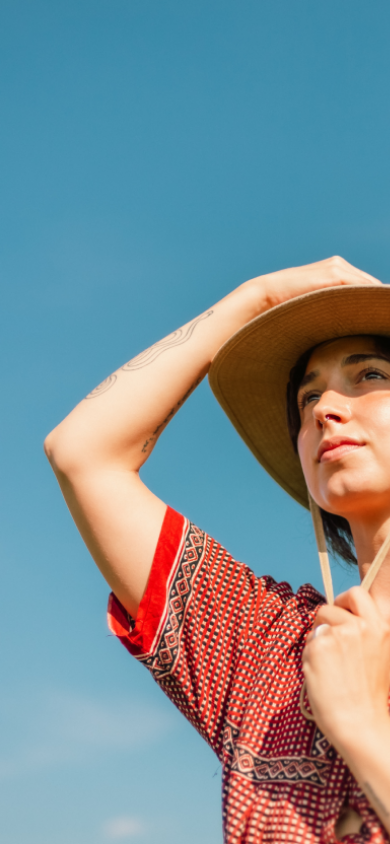
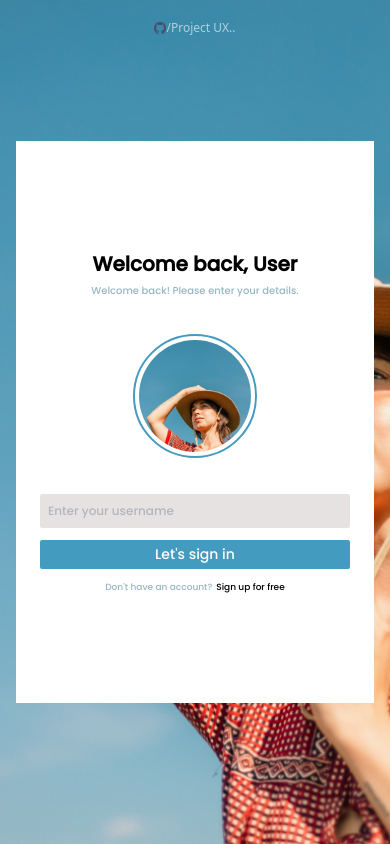
Before and after one commit to SayantanmPaul/profileverfication, a React (Vite) app in the folder client/: page / in a window 390 px wide. Built offline with nearby package versions, Linux system fonts and the light colour scheme.

Commit message:
mobile responsive added

```diff
--- a/client/src/components/username.jsx
+++ b/client/src/components/username.jsx
@@ -34,15 +34,52 @@ export default function Username() {
                 </div>
                 <div className='flex flex-row gap-1'>
                   <p style={{fontFamily: 'Poppins, sans-serif'}} className='text-[#96B7C5] text-xs' >Don&apos;t have an account? </p>
-                  <p style={{fontFamily: 'Poppins, sans-serif'}} className='text-black text-xs hover:underline duration-300'>Sign up for free</p>
+                  <p style={{fontFamily: 'Poppins, sans-serif'}} className='text-black text-xs hover:underline duration-300 cursor-pointer'>Sign up for free</p>
                 </div>
               </div>
             </div>
           </form>
 
         </div>
-        <div className="flex-grow bg-cover bg-no-repeat " style={{backgroundImage: "url(../../public/unsplash.jpg)"}}>
+        <div className="flex-grow bg-cover bg-no-repeat backdrop-blur-sm flex justify-center items-center" style={{backgroundImage: "url(../../public/unsplash.jpg)"}}>
+        {/* mobile and tablet view */}
+
+          <div className='w-[92%] h-2/3 bg-white flex flex-col justify-center items-center lg:hidden'>
+
+            <div className='flex flex-row items-center hover:underline underline-offset-2 duration-300 p-5 absolute top-0'>
+              <img src={git} alt="branch" className='w-[12px]' />
+              <div>
+                <h1 className=' text-xs text-white opacity-60 '>/Project UX..</h1>
+              </div>
+            </div>
+            <form className='flex justify-center items-center h-full'>
+              <div className=' flex flex-col gap-9 '>
+                <div className=' flex  flex-col gap-1'>
+                  <h1 className=' text-[20px] font-semibold text-center' style={{fontFamily: 'Poppins, sans-serif'}}>Welcome back, User</h1>
+                  <p className=' text-[10px] font-medium text-center  text-[#96B7C5]' style={{fontFamily: 'Poppins, sans-serif'}}>Welcome back! Please enter your details.</p>
+                </div>
+                <div className=' flex flex-col items-center'>
+                  <div className=' rounded-full border-2 border-[#439BC0] p-1 '>
+                    <div className=' w-28 h-28 rounded-full overflow-hidden ' >
+                      <img className=' object-cover object-center ' src={Context} alt="context"  />
+                    </div>
+                  </div>
+                </div>
+                <div className='flex flex-col items-center gap-3'>
+                  <input className=' w-[310px] p-2 text-[12px] bg-[#e6e2e2] placeholder:opacity-70 rounded-sm' style={{fontFamily: 'Poppins, sans-serif'}} type="text" placeholder='Enter your username' />
+                  <div >
+                    <button className='bg-[#439BC0] px-[115px] py-1 text-white font-medium rounded-sm hover:bg-[#3a87a8] duration-300 text-[14px] ' style={{fontFamily: 'Poppins, sans-serif'}}>Let&apos;s sign in</button>
+                  </div>
+                  <div className='flex flex-row gap-1'>
+                    <p style={{fontFamily: 'Poppins, sans-serif'}} className='text-[#96B7C5] text-[9px]' >Don&apos;t have an account? </p>
+                    <p style={{fontFamily: 'Poppins, sans-serif'}} className='text-black text-[9px] hover:underline duration-300 cursor-pointer'>Sign up for free</p>
+                  </div>
+                </div>
+              </div>
+            </form>
           </div>
+        </div>
+
       </div>
     </div>
   );
```
